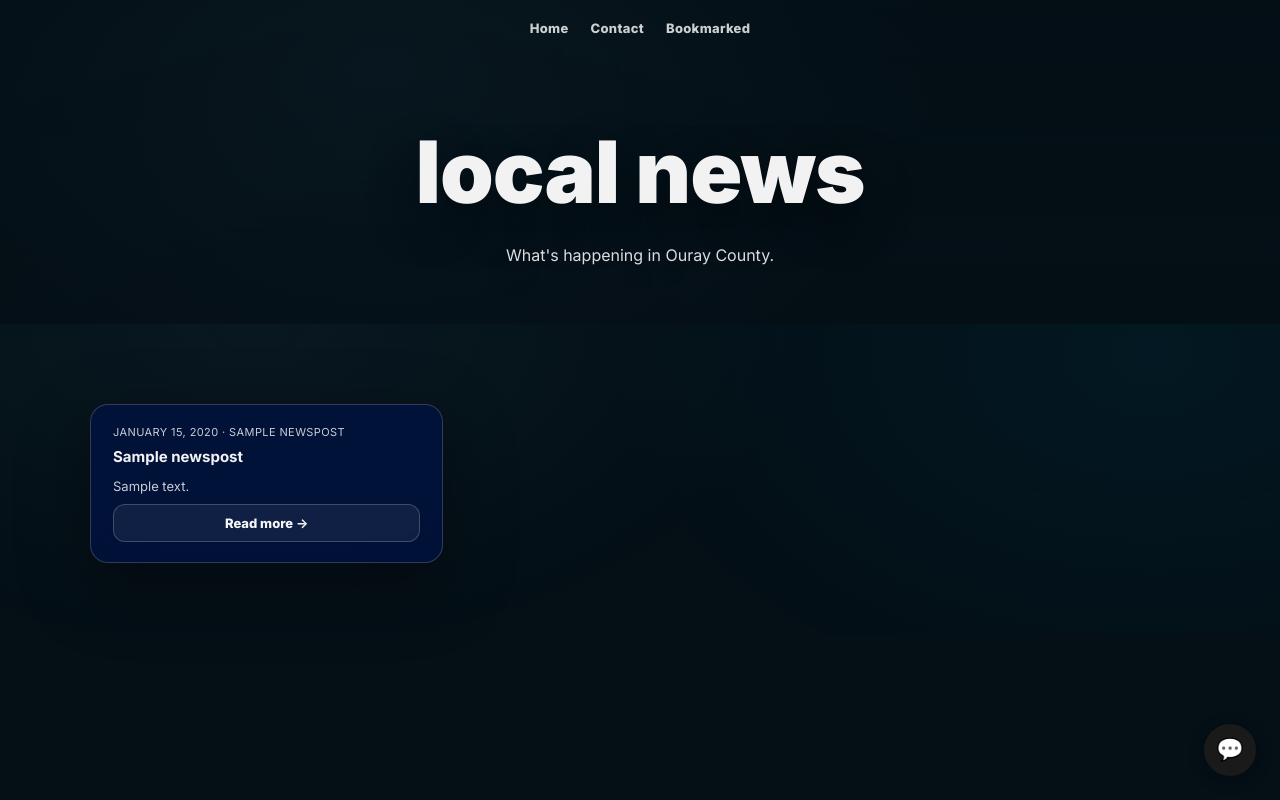
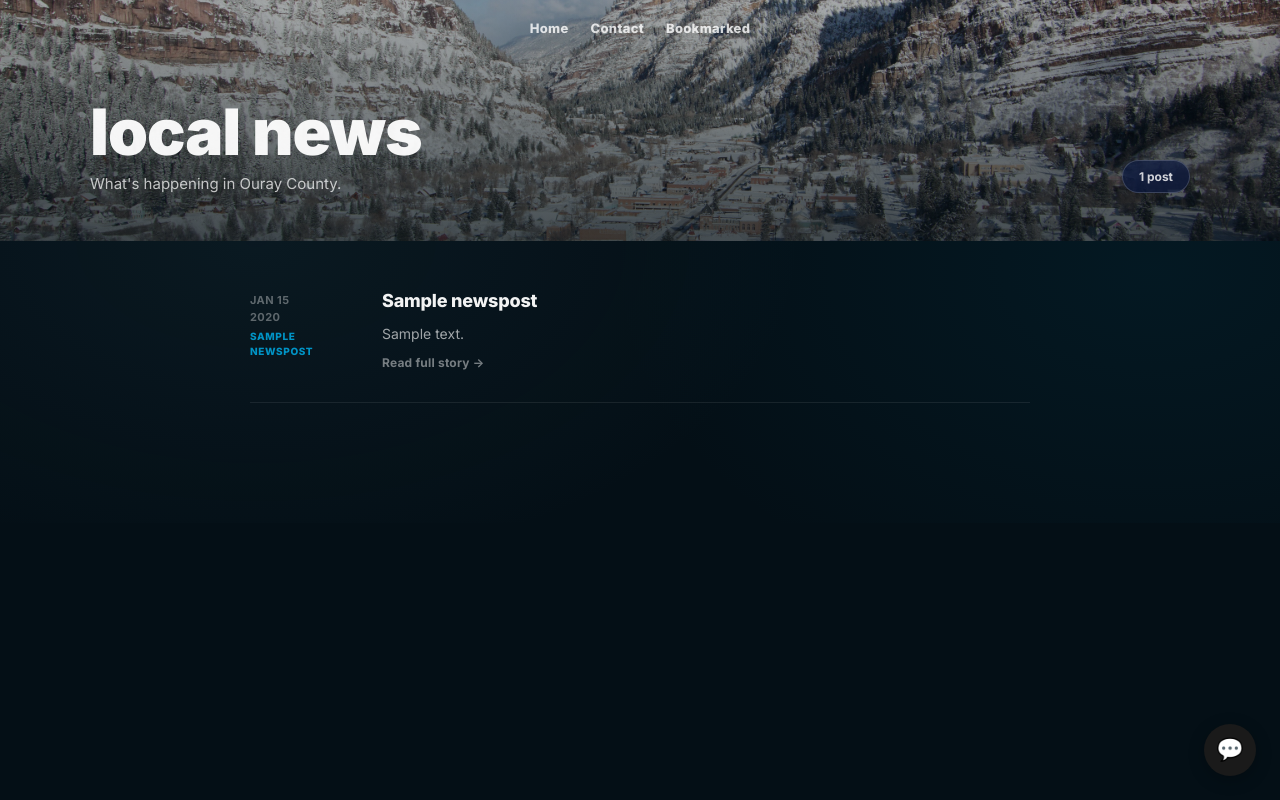
Before and after one commit to cavanpasek/ouray-info, a Django app: page /news/ in a window 1280 px wide. Run offline with Django 5.2, Linux system fonts and the light colour scheme; tables that the repository leaves empty hold one stand-in row (values such as "Sample post").

Commit message:
Redesigning da news section :D

```diff
--- a/directory/static/directory/css/site.css
+++ b/directory/static/directory/css/site.css
@@ -760,58 +760,226 @@ section[id]{ scroll-margin-top: 86px; }
   font-size: 15px;
 }
 
-/* News grid and cards */
+/* ── News: shared ─────────────────────────────── */
+.news-label {
+  display: inline-block;
+  font-size: 10px;
+  font-weight: 750;
+  letter-spacing: 0.9px;
+  text-transform: uppercase;
+  color: var(--ocean);
+}
+.news-label::before {
+  content: "";
+  display: inline-block;
+  width: 6px;
+  height: 6px;
+  border-radius: 50%;
+  background: var(--ocean);
+  margin-right: 6px;
+  vertical-align: middle;
+  position: relative;
+  top: -1px;
+}
+
+/* ── Homepage preview band ─────────────────────── */
+.news-band-head {
+  display: flex;
+  align-items: baseline;
+  justify-content: space-between;
+  gap: 16px;
+  margin-bottom: 28px;
+  padding-bottom: 16px;
+  border-bottom: 1px solid rgba(255,255,255,0.10);
+}
+.news-band-head .band-title { margin: 0; }
+.news-band-head .band-meta  { margin: 4px 0 0; }
+.news-band-head-left { display: flex; flex-direction: column; }
+.news-view-all {
+  font-size: 12px;
+  font-weight: 700;
+  letter-spacing: 0.3px;
+  color: rgba(255,255,255,0.55);
+  text-decoration: none;
+  white-space: nowrap;
+  transition: color 0.15s;
+}
+.news-view-all:hover { color: var(--ocean); }
+
 .news-grid {
   display: grid;
-  grid-template-columns: repeat(auto-fill, minmax(260px, 1fr));
-  gap: 20px;
-  margin-top: 24px;
+  grid-template-columns: repeat(2, 1fr);
+  gap: 16px;
 }
-.news-grid--full {
-  grid-template-columns: repeat(auto-fill, minmax(320px, 1fr));
+@media (max-width: 640px) {
+  .news-grid { grid-template-columns: 1fr; }
 }
+
 .news-card {
   background: var(--card);
-  border: 1px solid rgba(255,255,255,0.18);
+  border: 1px solid rgba(255,255,255,0.10);
   border-radius: var(--radius);
-  padding: 20px 22px;
+  padding: 22px 24px 20px;
   box-shadow: var(--shadow);
   backdrop-filter: blur(18px);
   -webkit-backdrop-filter: blur(18px);
   display: flex;
   flex-direction: column;
-  gap: 8px;
+  gap: 10px;
+  transition: border-color 0.15s;
+}
+.news-card:hover { border-color: rgba(58,111,132,0.55); }
+
+.news-card-meta {
+  display: flex;
+  align-items: center;
+  gap: 10px;
 }
 .news-date {
   margin: 0;
   font-size: 11px;
-  letter-spacing: 0.4px;
-  color: var(--muted);
-  text-transform: uppercase;
+  font-weight: 600;
+  letter-spacing: 0.3px;
+  color: rgba(255,255,255,0.40);
 }
-.news-title {
+.news-card-title {
   margin: 0;
   font-size: 15px;
-  font-weight: 700;
+  font-weight: 800;
   line-height: 1.35;
+  letter-spacing: -0.1px;
 }
-.news-title a {
+.news-card-title a {
   color: var(--text);
   text-decoration: none;
 }
-.news-title a:hover {
-  color: var(--ocean);
-}
-.news-summary {
+.news-card-title a:hover { color: var(--ocean); }
+
+.news-card-summary {
   margin: 0;
   font-size: 13px;
-  color: var(--muted);
-  line-height: 1.55;
+  color: rgba(255,255,255,0.62);
+  line-height: 1.6;
+  flex: 1;
 }
-.news-footer {
-  margin-top: 24px;
-  text-align: center;
+
+/* ── Full news page ─────────────────────────────── */
+.news-hero {
+  min-height: 28vh;
+  display: flex;
+  align-items: flex-end;
+  padding: 100px 0 48px;
+  position: relative;
 }
+.news-hero::before {
+  content: "";
+  position: absolute;
+  inset: 0;
+  background:
+    linear-gradient(to bottom, rgba(4,15,22,0.30), rgba(4,15,22,0.72)),
+    center/cover no-repeat url("../img/ouray-winter.jpg");
+  z-index: -1;
+}
+.news-hero-inner {
+  display: flex;
+  align-items: flex-end;
+  justify-content: space-between;
+  gap: 24px;
+  flex-wrap: wrap;
+}
+.news-hero h1 {
+  margin: 0;
+  font-size: clamp(36px, 5vw, 64px);
+  font-weight: 900;
+  letter-spacing: -1px;
+  text-transform: lowercase;
+  line-height: 1;
+}
+.news-hero p {
+  margin: 10px 0 0;
+  color: rgba(255,255,255,0.72);
+  font-size: 15px;
+}
+.news-count-chip {
+  flex-shrink: 0;
+  padding: 8px 16px;
+  border-radius: 999px;
+  border: 1px solid rgba(255,255,255,0.18);
+  background: rgba(0,18,66,0.55);
+  backdrop-filter: blur(14px);
+  -webkit-backdrop-filter: blur(14px);
+  font-size: 12px;
+  font-weight: 650;
+  color: rgba(255,255,255,0.80);
+}
+
+.news-list {
+  display: flex;
+  flex-direction: column;
+  max-width: 780px;
+  margin: 0 auto;
+  padding: 8px 0 48px;
+}
+.news-list-item {
+  display: grid;
+  grid-template-columns: 100px 1fr;
+  gap: 0 32px;
+  padding: 32px 0;
+  border-bottom: 1px solid rgba(255,255,255,0.08);
+}
+.news-list-item:first-child { padding-top: 0; }
+@media (max-width: 600px) {
+  .news-list-item {
+    grid-template-columns: 1fr;
+    gap: 12px;
+  }
+}
+.news-list-date {
+  padding-top: 3px;
+  font-size: 11px;
+  font-weight: 700;
+  letter-spacing: 0.4px;
+  text-transform: uppercase;
+  color: rgba(255,255,255,0.35);
+  line-height: 1.5;
+}
+.news-list-source {
+  display: block;
+  margin-top: 4px;
+  color: var(--ocean);
+  font-size: 10px;
+  font-weight: 750;
+  letter-spacing: 0.6px;
+}
+.news-list-body { display: flex; flex-direction: column; gap: 10px; }
+.news-list-title {
+  margin: 0;
+  font-size: 18px;
+  font-weight: 800;
+  line-height: 1.3;
+  letter-spacing: -0.2px;
+}
+.news-list-title a {
+  color: var(--text);
+  text-decoration: none;
+}
+.news-list-title a:hover { color: var(--ocean); }
+.news-list-summary {
+  margin: 0;
+  font-size: 14px;
+  color: rgba(255,255,255,0.62);
+  line-height: 1.65;
+}
+.news-list-link {
+  align-self: flex-start;
+  font-size: 12px;
+  font-weight: 700;
+  letter-spacing: 0.2px;
+  color: rgba(255,255,255,0.45);
+  text-decoration: none;
+  transition: color 0.15s;
+}
+.news-list-link:hover { color: var(--ocean); }
 
 /* Reduced motion */
 @media (prefers-reduced-motion: reduce){
--- a/directory/templates/directory/news.html
+++ b/directory/templates/directory/news.html
@@ -11,33 +11,44 @@
   </div>
 </nav>
 
-<section class="band band--hero" style="min-height:30vh; padding: 120px 0 56px;">
-  <div class="band-overlay"></div>
-  <div class="container hero-inner">
-    <h1 class="home-title">local news</h1>
-    <p class="home-subtitle">What's happening in Ouray County.</p>
+<section class="news-hero">
+  <div class="container news-hero-inner">
+    <div>
+      <h1>local news</h1>
+      <p>What's happening in Ouray County.</p>
+    </div>
+    {% if posts %}
+      <span class="news-count-chip">{{ posts|length }} post{{ posts|length|pluralize }}</span>
+    {% endif %}
   </div>
 </section>
 
-<section class="band band--solid">
+<section class="band band--solid" style="padding-top: 40px;">
   <div class="container">
     {% if posts %}
-      <div class="news-grid news-grid--full">
+      <div class="news-list">
         {% for post in posts %}
-          <article class="news-card">
-            <p class="news-date">{{ post.published_at|date:"F j, Y" }} &middot; {{ post.source_name }}</p>
-            <h2 class="news-title">
-              {% if post.source_url %}<a href="{{ post.source_url }}" target="_blank" rel="noopener">{{ post.title }}</a>{% else %}{{ post.title }}{% endif %}
-            </h2>
-            {% if post.summary %}<p class="news-summary">{{ post.summary }}</p>{% endif %}
-            {% if post.source_url %}
-              <a class="btn btn-ghost" href="{{ post.source_url }}" target="_blank" rel="noopener">Read more &rarr;</a>
-            {% endif %}
+          <article class="news-list-item">
+            <div class="news-list-date">
+              {{ post.published_at|date:"M j" }}<br>{{ post.published_at|date:"Y" }}
+              <span class="news-list-source">{{ post.source_name }}</span>
+            </div>
+            <div class="news-list-body">
+              <h2 class="news-list-title">
+                {% if post.source_url %}<a href="{{ post.source_url }}" target="_blank" rel="noopener">{{ post.title }}</a>{% else %}{{ post.title }}{% endif %}
+              </h2>
+              {% if post.summary %}
+                <p class="news-list-summary">{{ post.summary }}</p>
+              {% endif %}
+              {% if post.source_url %}
+                <a class="news-list-link" href="{{ post.source_url }}" target="_blank" rel="noopener">Read full story &rarr;</a>
+              {% endif %}
+            </div>
           </article>
         {% endfor %}
       </div>
     {% else %}
-      <p class="band-meta">No news yet — check back soon.</p>
+      <p class="band-meta" style="text-align:center; padding: 48px 0;">No news yet — check back soon.</p>
     {% endif %}
   </div>
 </section>
```
Also changed, not shown: directory/templates/home.html (+13 -10 lines).
